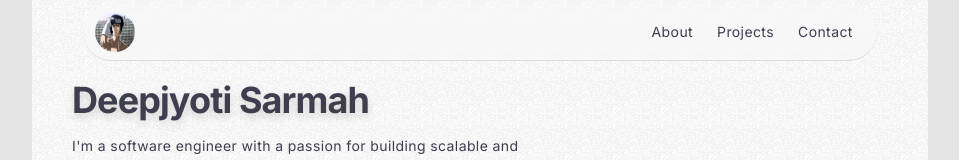
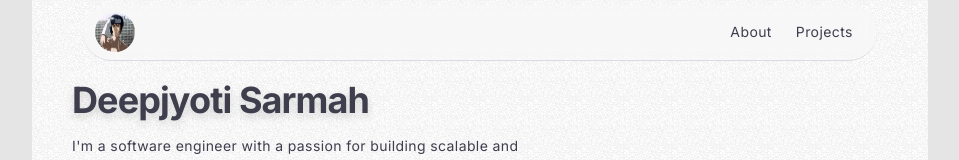
Before and after one commit to Deepjyoti-Sarmah/portfolio-with-motion, a Next.js app: page / in a window 1280 px wide. Shown: the top 160 px of the page, without its empty margins (160-1119 px from the left). Built offline with nearby package versions, Linux system fonts and the light colour scheme.

Commit message:
removed contact page, need to add it and dark theme

```diff
--- a/components/navbar.tsx
+++ b/components/navbar.tsx
@@ -13,9 +13,18 @@ import { IconCancel, IconMenu } from "@tabler/icons-react";
 
 export const Navbar = () => {
   const navItems = [
-    { title: "About", href: "/about" },
-    { title: "Projects", href: "/projects" },
-    { title: "Contact", href: "/contact" },
+    {
+      title: "About",
+      href: "/about",
+    },
+    {
+      title: "Projects",
+      href: "/projects",
+    },
+    // {
+    //   title: "Contact",
+    //   href: "/contact",
+    // },
   ];
 
   const [hovered, setHovered] = useState<number | null>(null);
```
